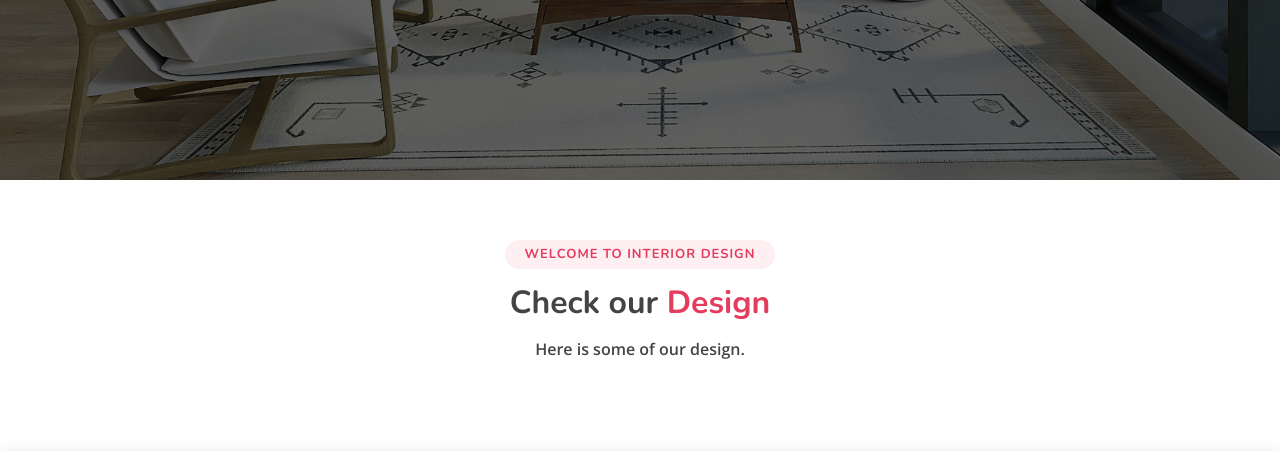
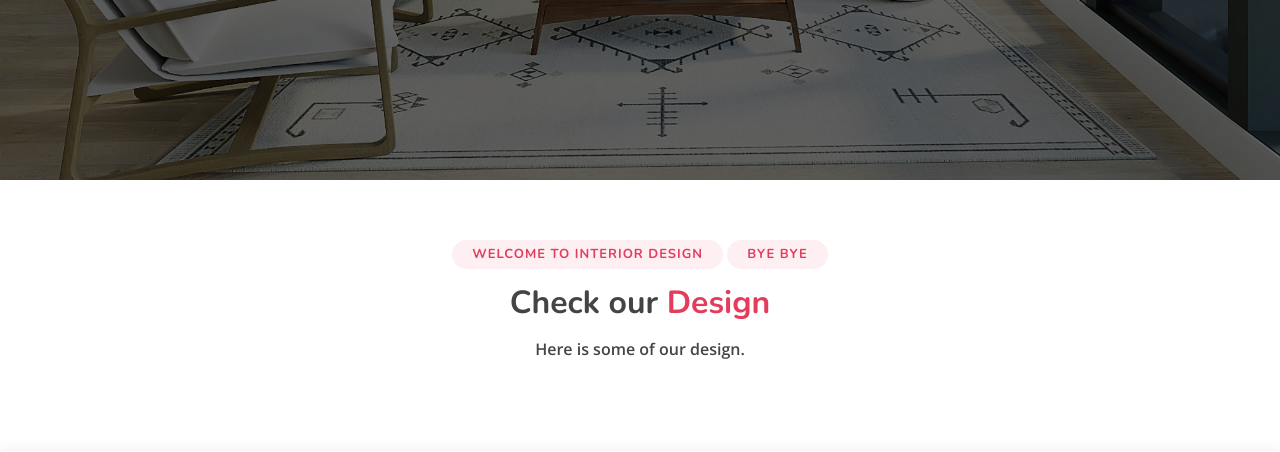
Before and after one commit to shuvoSh24/FinalPr01Project, a Django app: template ecommarce/templates/index.html in a window 1280 px wide. Shown: the part 540-992 px from the top of the page. Run offline with Django 3.2, Linux system fonts and the light colour scheme; the template is opened without the code that fills it, so the values that code supplies are empty; some libraries are stand-ins or nearby versions.

Commit message:
test commit

```diff
--- a/ecommarce/templates/index.html
+++ b/ecommarce/templates/index.html
@@ -13,7 +13,7 @@
 
    <div class="section-title">
      <h2>Welcome To Interior Design</h2>
-
+     <h2>Bye bye</h2>
      <h3>Check our <span>Design</span></h3>
      <p>Here is some of our design.</p>
 
```
Also changed, not shown: ecommarce/db.sqlite3.
